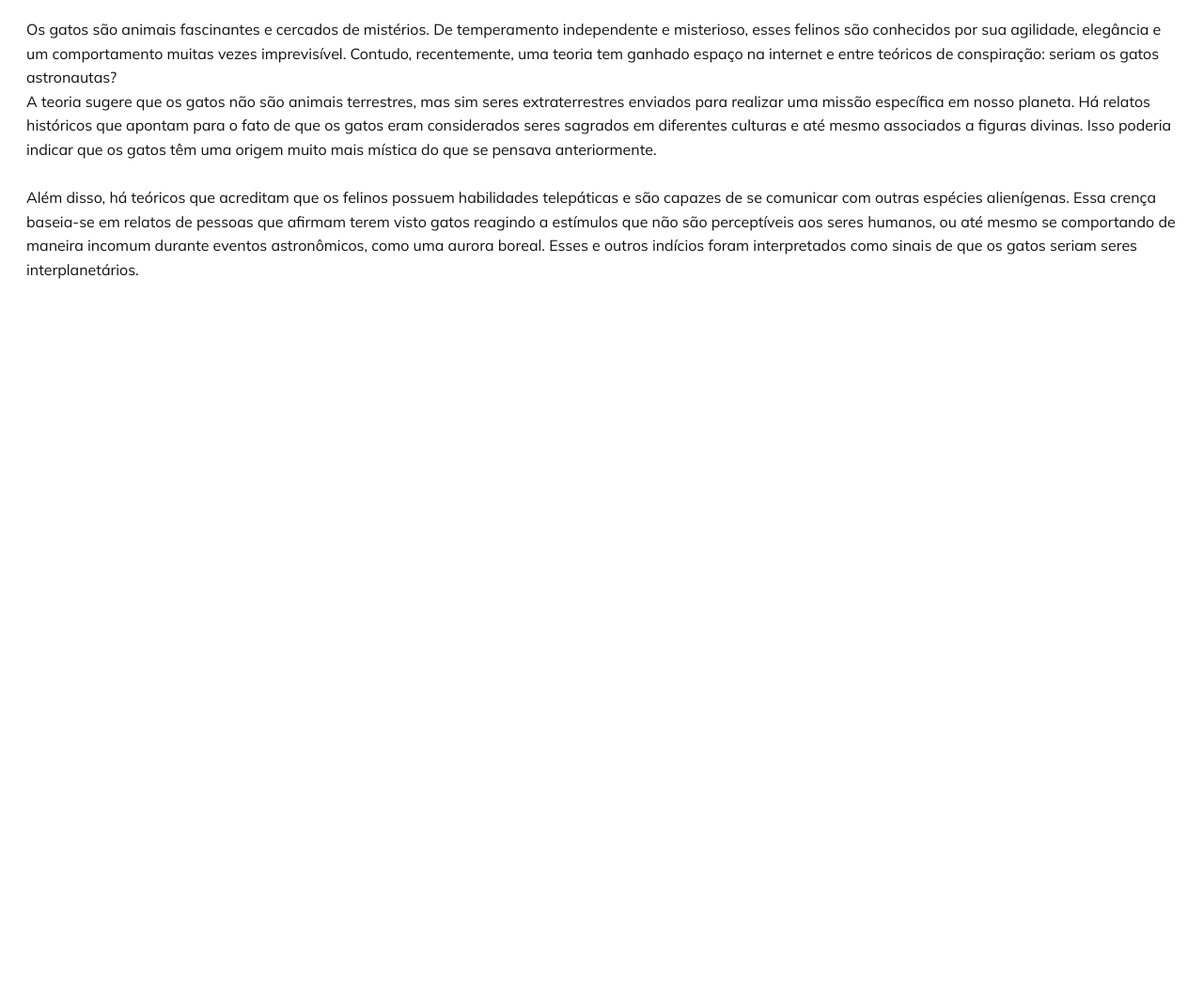
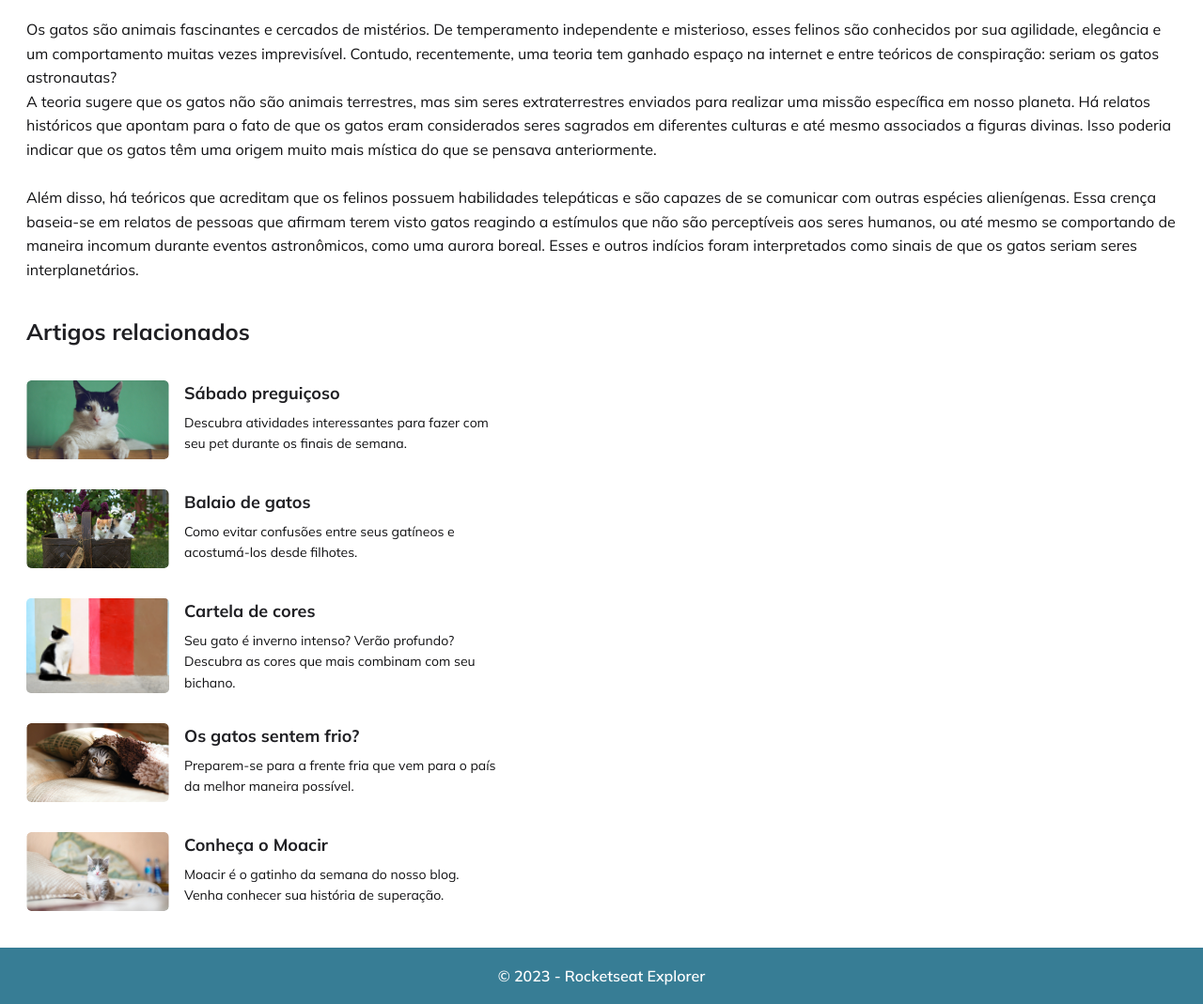
Before and after one commit to denilsonbaptista/cats-blog, a plain HTML site: page index.html in a window 1280 px wide. Shown: the part 873-1942 px from the top of the page at 94% size. Before the commit the page ends 1173 px from the top, so only its background shows below. Drawn offline with Linux system fonts and the light colour scheme.

Commit message:
structuring and styling the aside and footer

```diff
--- a/index.html
+++ b/index.html
@@ -136,5 +136,59 @@
         </p>
       </div>
     </main>
+    <aside class="wrapper">
+      <h2>Artigos relacionados</h2>
+
+      <ul>
+        <li>
+          <a href="#">
+            <img src="./assets/catsTwo.png" alt="">
+            <div>
+              <h3>Sábado preguiçoso</h3>
+              <p>Descubra atividades interessantes para fazer com seu pet durante os finais de semana.</p>
+            </div>
+          </a>
+        </li>
+        <li>
+          <a href="#">
+            <img src="./assets/catsThree.png" alt="">
+            <div>
+              <h3>Balaio de gatos</h3>
+              <p>Como evitar confusões entre seus gatíneos e acostumá-los desde filhotes.</p>
+            </div>
+          </a>
+        </li>
+        <li>
+          <a href="#">
+            <img src="./assets/catsFour.png" alt="">
+            <div>
+              <h3>Cartela de cores</h3>
+              <p>Seu gato é inverno intenso? Verão profundo? Descubra as cores que mais combinam com seu bichano.</p>
+            </div>
+          </a>
+        </li>
+        <li>
+          <a href="#">
+            <img src="./assets/catsFive.png" alt="">
+            <div>
+              <h3>Os gatos sentem frio?</h3>
+              <p>Preparem-se para a frente fria que vem para o país da melhor maneira possível.</p>
+            </div>
+          </a>
+        </li>
+        <li>
+          <a href="#">
+            <img src="./assets/catsSix.png" alt="">
+            <div>
+              <h3>Conheça o Moacir</h3>
+              <p>Moacir é o gatinho da semana do nosso blog. Venha conhecer sua história de superação.</p>
+            </div>
+          </a>
+        </li>
+      </ul>
+    </aside>
+    <footer>
+      <p>© 2023 - Rocketseat Explorer</p>
+    </footer>
   </body>
 </html>
--- a/style.css
+++ b/style.css
@@ -13,8 +13,10 @@
   --color-bg-search: hsla(0, 0%, 100%, 0.2);
 
   --color-heading: hsl(240, 6%, 13%);
-  --color-texting: hsl(240, 5%, 7%);
+  --color-texting: hsl(240, 6%, 7%);
   --color-bg-liked-disliked: hsl(var(--hue), 91%, 25%);
+
+  --color-bg-footer: hsla(195, 46%, 40%, 1);
 }
 
 body {
@@ -128,3 +130,66 @@ button svg rect {
   font-weight: 400;
   line-height: 160%;
 }
+
+aside h2 {
+  padding: 3.4rem 0 3.2rem;
+  color: var(--color-heading);
+  font-size: 2.4rem;
+  font-style: normal;
+  font-weight: 700;
+  line-height: 160%;
+}
+
+ul {
+  margin-bottom: 3.9rem;
+  max-width: 50.4rem;
+
+  display: grid;
+  gap: 3.2rem;
+}
+
+ul li {
+  list-style: none;
+}
+
+ul li a {
+  display: flex;
+  gap: 1.6rem;
+
+  text-decoration: none;
+}
+
+ul li a img {
+  max-width: 16rem;
+  object-fit: cover;
+  border-radius: 0.5rem;
+}
+
+ul li a > div h3 {
+  color: var(--color-heading);
+  font-size: 1.8rem;
+  font-style: normal;
+  font-weight: 700;
+  line-height: 160%;
+
+  margin-bottom: 0.5rem;
+}
+
+ul li a > div p {
+  color: var(--color-texting);
+  font-size: 1.4rem;
+  font-style: normal;
+  font-weight: 400;
+  line-height: 160%;
+}
+
+footer {
+  padding: 2rem;
+  background-color: var(--color-bg-footer);
+
+  color: var(--color-white);
+  text-align: center;
+  font-style: normal;
+  font-weight: 600;
+  line-height: normal;
+}
```
